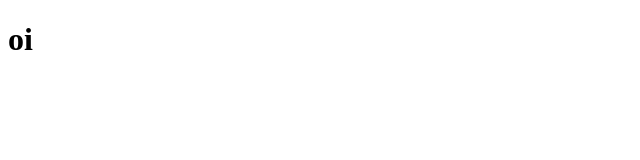
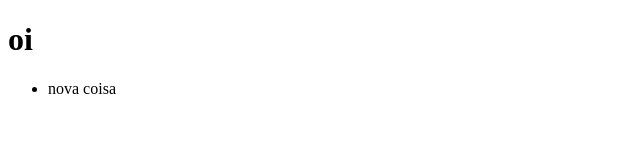
Before and after one commit to jvitorsb98/NovoRepo, a plain HTML site: page index.html in a window 1280 px wide. Shown: the full height of the page, 0-640 px from the left. Drawn offline with Linux system fonts and the light colour scheme.

Commit message:
nova coisa

```diff
--- a/index.html
+++ b/index.html
@@ -7,6 +7,9 @@
 
 <body>
     <h1>oi</h1>
+    <ul>
+        <li> nova coisa</li>
+    </ul>
 </body>
 
 
```
